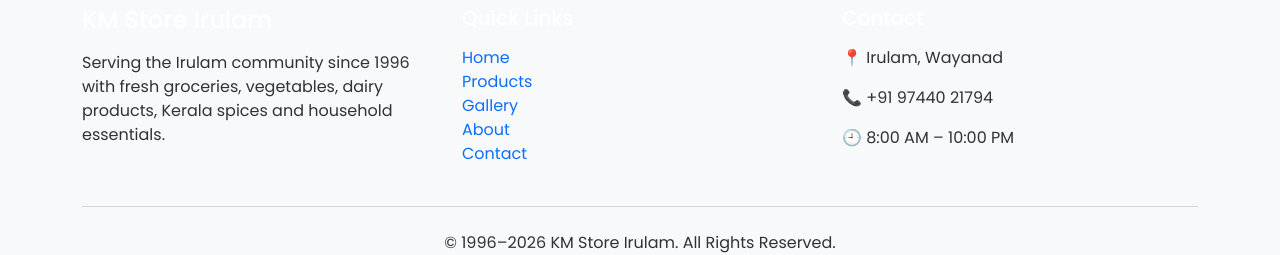
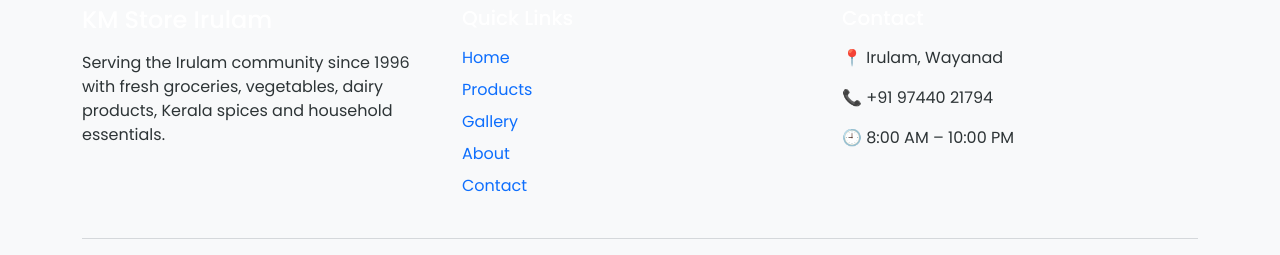
Before and after one commit to akhilkm02/km-store, a React (Vite) app: page /km-store/gallery in a window 1280 px wide. Shown: the part 1604-1859 px from the top of the page. Built offline with nearby package versions, Linux system fonts and the light colour scheme.

Commit message:
Link fix

```diff
--- a/src/components/Footer.jsx
+++ b/src/components/Footer.jsx
@@ -19,10 +19,57 @@ export default function Footer() {
 
   const scrollToTop = (e) => {
     e.preventDefault();
-    window.scrollTo({
-      top: 0,
-      behavior: 'smooth'
-    });
+    const targetPosition = 0;
+    const startPosition = window.pageYOffset;
+    const distance = targetPosition - startPosition;
+    const duration = 1000;
+    let startTime = null;
+
+    const animation = (currentTime) => {
+      if (startTime === null) startTime = currentTime;
+      const timeElapsed = currentTime - startTime;
+      const run = easeInOutQuad(timeElapsed, startPosition, distance, duration);
+      window.scrollTo(0, run);
+      if (timeElapsed < duration) {
+        requestAnimationFrame(animation);
+      }
+    };
+
+    const easeInOutQuad = (t, b, c, d) => {
+      t /= d / 2;
+      if (t < 1) return (c / 2) * t * t + b;
+      t--;
+      return (-c / 2) * (t * (t - 2) - 1) + b;
+    };
+
+    requestAnimationFrame(animation);
+  };
+
+  const handleLinkClick = () => {
+    const targetPosition = 0;
+    const startPosition = window.pageYOffset;
+    const distance = targetPosition - startPosition;
+    const duration = 1000;
+    let startTime = null;
+
+    const animation = (currentTime) => {
+      if (startTime === null) startTime = currentTime;
+      const timeElapsed = currentTime - startTime;
+      const run = easeInOutQuad(timeElapsed, startPosition, distance, duration);
+      window.scrollTo(0, run);
+      if (timeElapsed < duration) {
+        requestAnimationFrame(animation);
+      }
+    };
+
+    const easeInOutQuad = (t, b, c, d) => {
+      t /= d / 2;
+      if (t < 1) return (c / 2) * t * t + b;
+      t--;
+      return (-c / 2) * (t * (t - 2) - 1) + b;
+    };
+
+    requestAnimationFrame(animation);
   };
 
   return (
@@ -45,11 +92,11 @@ export default function Footer() {
                 Quick Links
               </h5>
               <ul className="list-unstyled footer-links">
-                <li><Link to="/">Home</Link></li>
-                <li><Link to="/products">Products</Link></li>
-                <li><Link to="/gallery">Gallery</Link></li>
-                <li><Link to="/about">About</Link></li>
-                <li><Link to="/contact">Contact</Link></li>
+                <li className="mb-2"><Link to="/" onClick={handleLinkClick}>Home</Link></li>
+                <li className="mb-2"><Link to="/products" onClick={handleLinkClick}>Products</Link></li>
+                <li className="mb-2"><Link to="/gallery" onClick={handleLinkClick}>Gallery</Link></li>
+                <li className="mb-2"><Link to="/about" onClick={handleLinkClick}>About</Link></li>
+                <li className="mb-2"><Link to="/contact" onClick={handleLinkClick}>Contact</Link></li>
               </ul>
             </div>
             <div className="col-lg-4">
```
